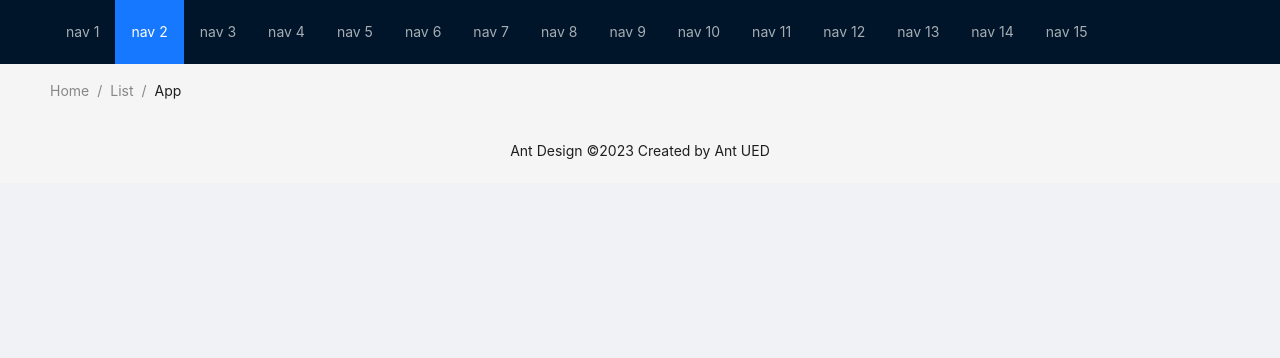
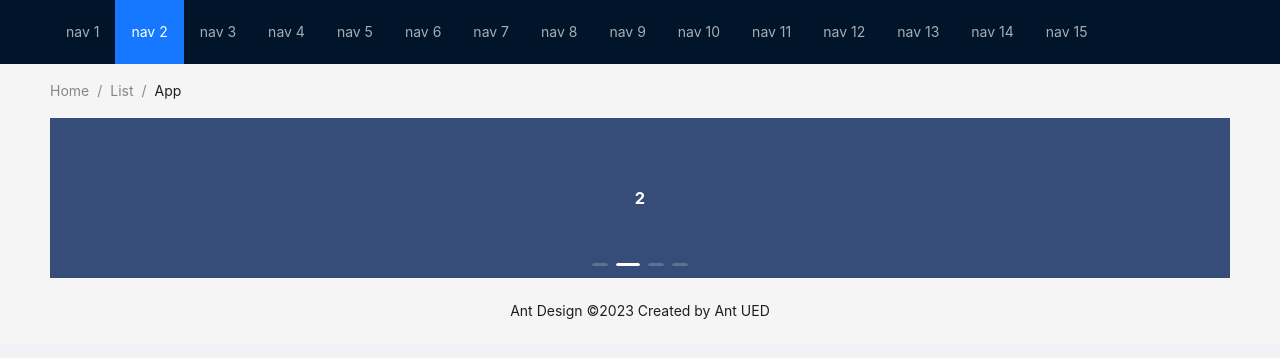
Before and after one commit to DanInaganMaca/NSAC2023-Demo, a React (Vite) app in the folder docker-NSAC2023-demo/react_app/: page /home in a window 1280 px wide. Shown: the top 358 px of the page. Built offline with nearby package versions, Linux system fonts and the light colour scheme.

Commit message:
:sparkles: (NICO-11) Agregado layout y carrusel de prueba

```diff
--- /dev/null
+++ b/docker-NSAC2023-demo/react_app/src/pages/HomePage.tsx
@@ -0,0 +1,36 @@
+import React from "react";
+import { Carousel } from "antd";
+
+const contentStyle: React.CSSProperties = {
+  margin: 0,
+  height: '160px',
+  color: '#fff',
+  lineHeight: '160px',
+  textAlign: 'center',
+  background: '#364d79',
+};
+
+export function HomePage() {
+
+  const onChange = (currentSlide: number) => {
+    console.log(currentSlide);
+  }
+
+  return (
+    <Carousel afterChange={onChange} autoplay>
+      <div>
+        <h3 style={contentStyle}>1</h3>
+      </div>
+      <div>
+        <h3 style={contentStyle}>2</h3>
+      </div>
+      <div>
+        <h3 style={contentStyle}>3</h3>
+      </div>
+      <div>
+        <h3 style={contentStyle}>4</h3>
+      </div>
+    </Carousel>
+
+  )
+}
--- a/docker-NSAC2023-demo/react_app/src/template/Template.tsx
+++ b/docker-NSAC2023-demo/react_app/src/template/Template.tsx
@@ -3,6 +3,7 @@ import { BrowserRouter, Navigate, Route, Routes } from "react-router-dom";
 import { TasksPage } from "../pages/TasksPage";
 import { TaskFormPage } from "../pages/TaskFormPage";
 import { Toaster } from "react-hot-toast";
+import { HomePage } from "../pages/HomePage";
 
 const { Header, Content, Footer } = Layout;
 
@@ -39,7 +40,8 @@ export function Template() {
           <BrowserRouter>
             <div className="container mx-auto">
               <Routes>
-                <Route path="/" element={<Navigate to="/tasks" />}></Route>
+                <Route path="/" element={<Navigate to="/home" />}></Route>
+                <Route path="/home" element={<HomePage />}></Route>
                 <Route path="/tasks" element={<TasksPage />}></Route>
                 <Route path="/tasks/create" element={<TaskFormPage />}></Route>
                 <Route path="/tasks/:id" element={<TaskFormPage />}></Route>
```
Also changed, not shown: docker-NSAC2023-demo/react_app/src/assets/brice-cooper-N-g1xqU8Ltc-unsplash.jpg (added).
